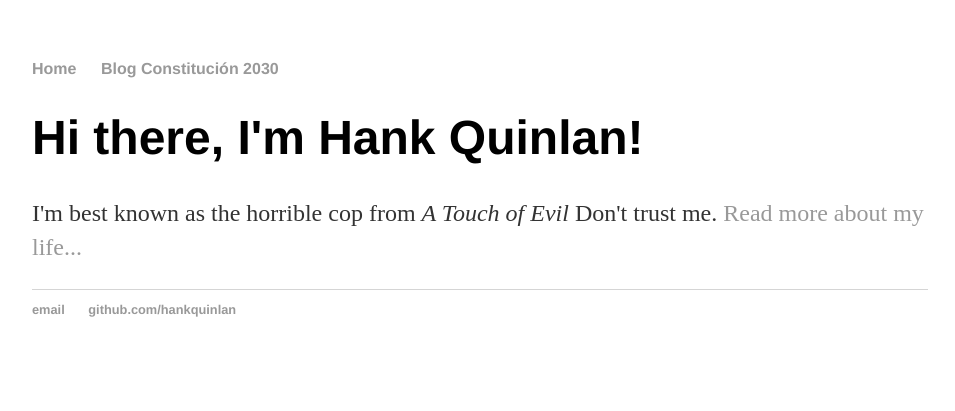
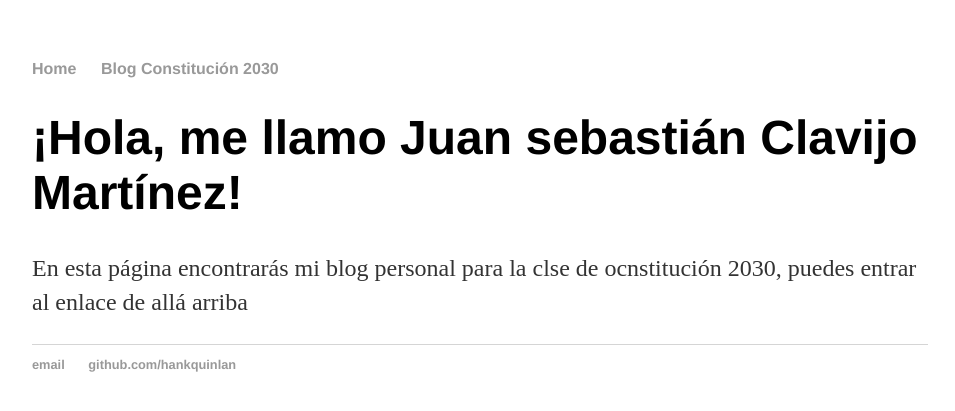
Before and after one commit to jclavijomartinez/jclavijomartinez.github.io, a Jekyll site: the page built from index.html, in a window 1280 px wide. Shown: the top 411 px of the page, without its empty margins (160-1115 px from the left). Built offline with Jekyll 4.4.1, drawn with Linux system fonts in a browser that asks for light colours.

Commit message:
Update index.html

```diff
--- a/index.html
+++ b/index.html
@@ -1,8 +1,8 @@
 ---
 layout: default
-title: Hank Quinlan, Horrible Cop
+title: Contitución 2030 por JSCM
 ---
 <div class="blurb">
-	<h1>Hi there, I'm Hank Quinlan!</h1>
-	<p>I'm best known as the horrible cop from <em>A Touch of Evil</em> Don't trust me. <a href="/about">Read more about my life...</a></p>
+	<h1>¡Hola, me llamo Juan sebastián Clavijo Martínez!</h1>
+	<p>En esta página encontrarás mi blog personal para la clse de ocnstitución 2030, puedes entrar al enlace de allá arriba</p>
 </div><!-- /.blurb -->
```
